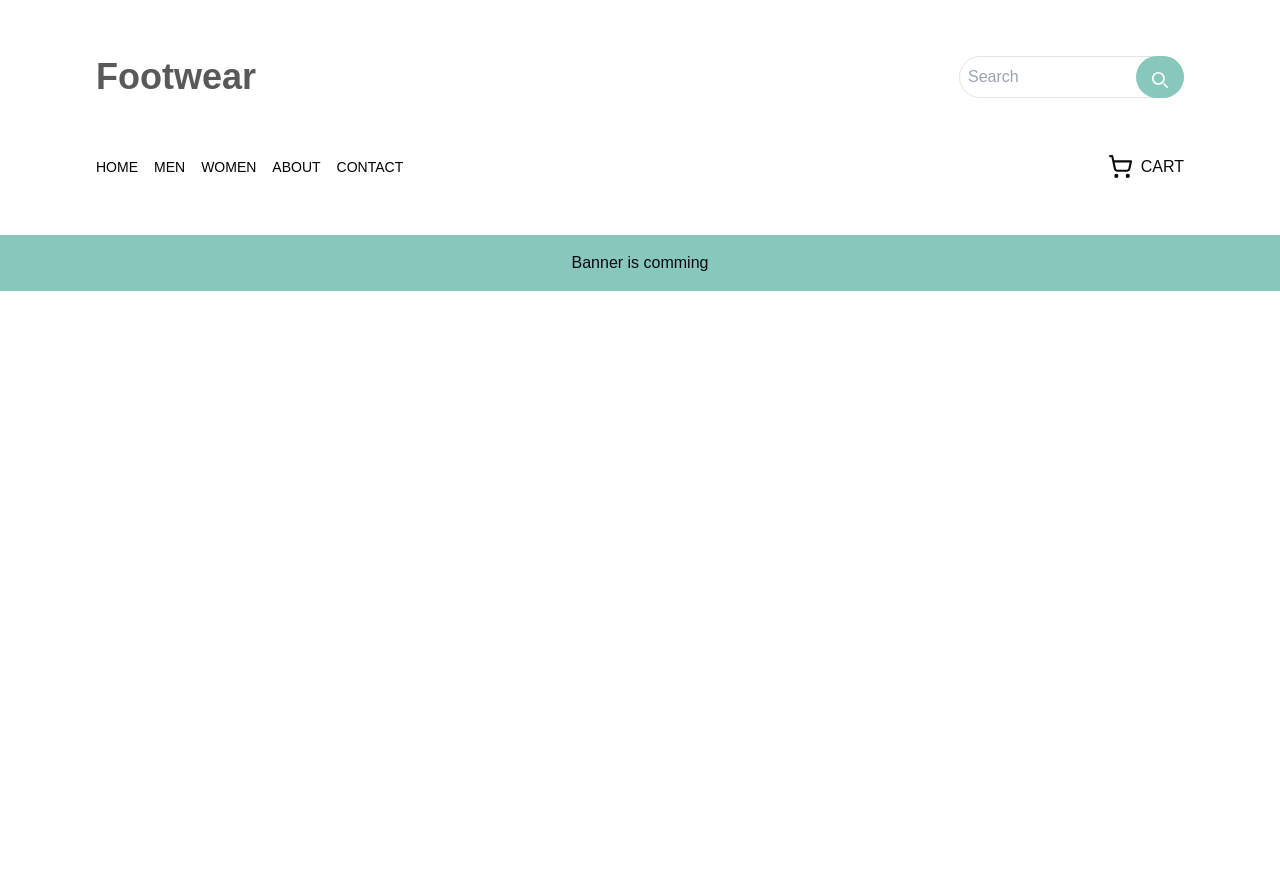
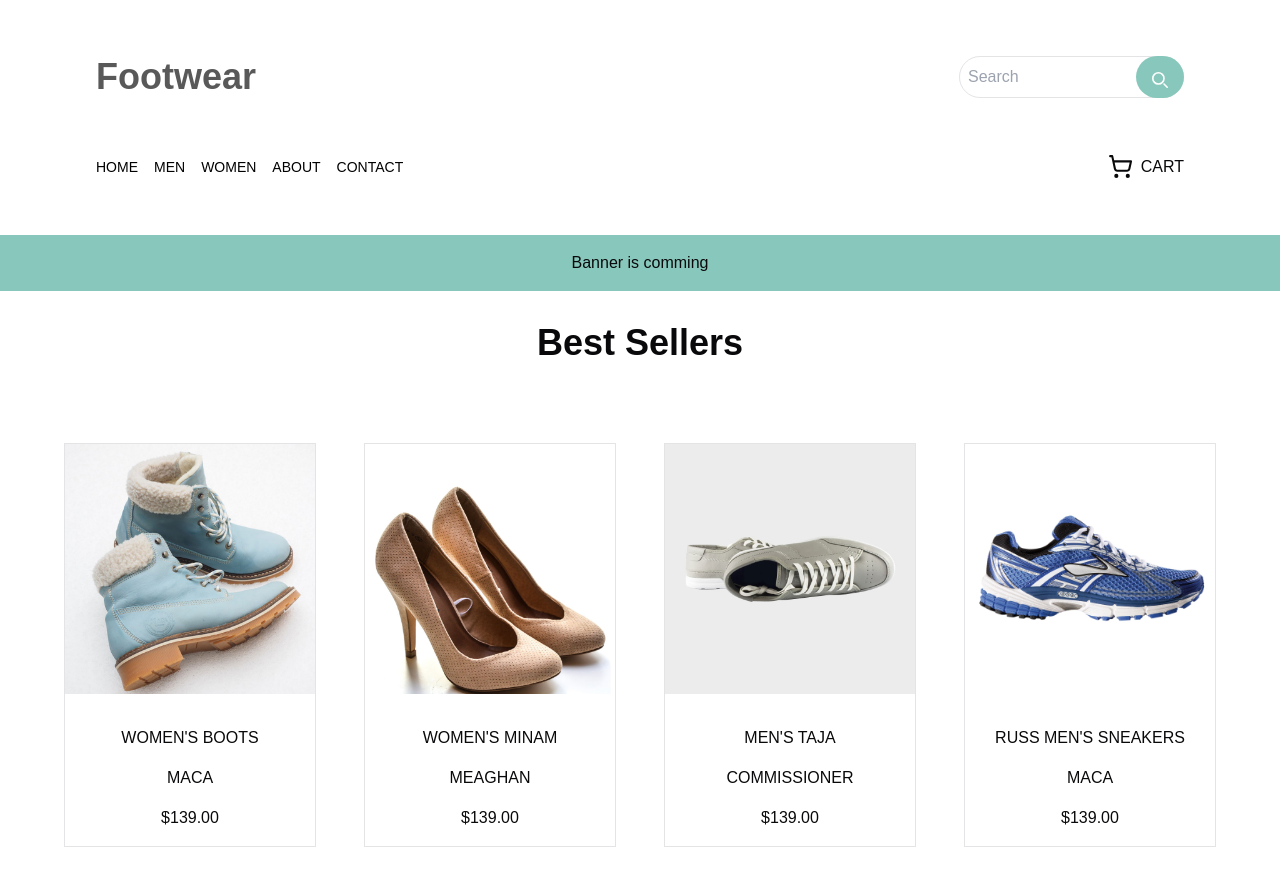
Before and after one commit to babarhussayn/full-app, a Next.js app: page /pages/best-seller in a window 1280 px wide. Shown: the top 894 px of the page. Built offline with nearby package versions, Linux system fonts and the light colour scheme.

Commit message:
best-seller

```diff
--- a/app/pages/best-seller/page.tsx
+++ b/app/pages/best-seller/page.tsx
@@ -1,7 +1,42 @@
 import React from "react";
-
+import ShoesItem from "../../../bestseller.json";
+import Image from "next/image";
 const BestSellerPage = () => {
-  return <section className="w-full min-h-screen"></section>;
+  return (
+    <section className="w-full min-h-screen">
+      <div className="flex justify-center items-center">
+        <div className=" flex justify-center items-center flex-col gap-12">
+          <div className="flex justify-center m-8 gap-8">
+            <h2 className="font-bold text-4xl">Best Sellers</h2>
+          </div>
+          <div className="flex justify-center items-center gap-4">
+            <div className="grid grid-cols-4 gap-12">
+              {ShoesItem.map((items, index) => (
+                <div key={index}>
+                  <div className="flex justify-center items-center flex-col gap-4 border ">
+                    <div>
+                      <Image
+                        src={items.src}
+                        alt="imahe"
+                        width={250}
+                        height={100}
+                        objectFit="cover"
+                      />
+                    </div>
+                    <div className="flex justify-center items-center flex-col gap-4 p-4">
+                      <h4>{items.name.toLocaleUpperCase()}</h4>
+                      <p>{items.title.toLocaleUpperCase()}</p>
+                      <span>{items.Price}</span>
+                    </div>
+                  </div>
+                </div>
+              ))}
+            </div>
+          </div>
+        </div>
+      </div>
+    </section>
+  );
 };
 
 export default BestSellerPage;
```
Also changed, not shown: public/images/item-3.jpg (added).
